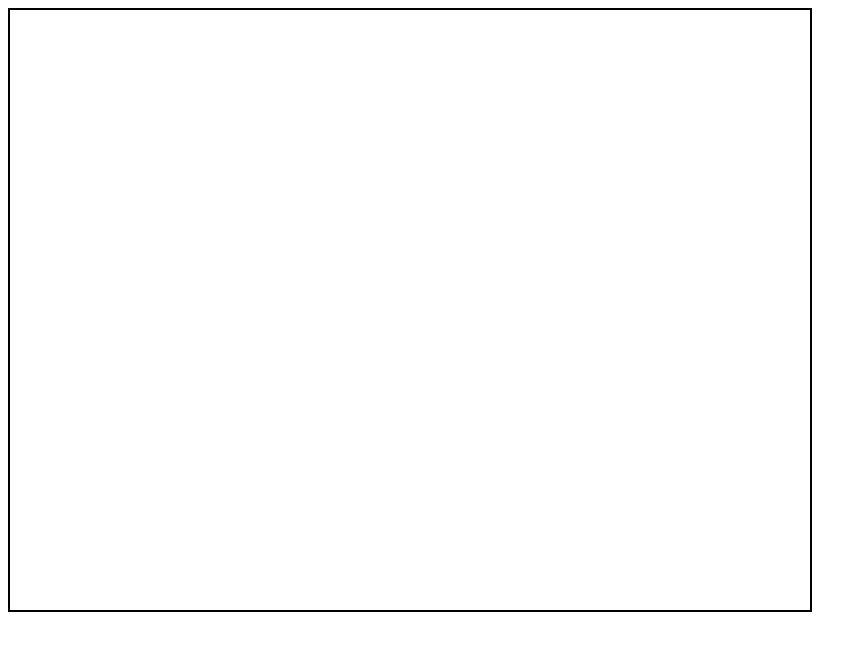
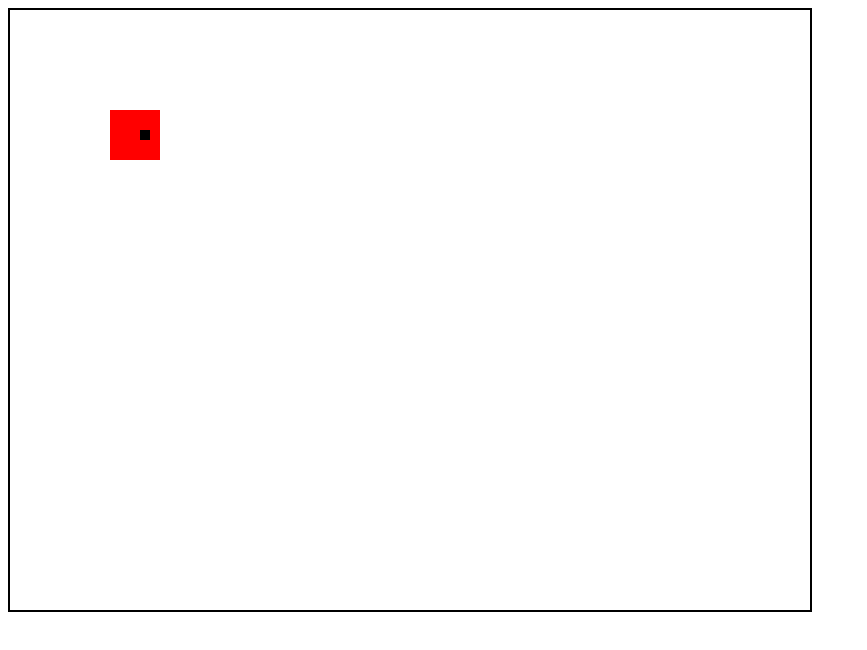
Before and after one commit to Woodside-HS/AA2022_Al_Gore_Ithm, a plain HTML site: page player movement/index.html in a window 1280 px wide. Shown: the whole page, without its empty margins (0-867 px from the left). Drawn offline with Linux system fonts and the light colour scheme.

Commit message:
player movement (no rotation)

```diff
--- a/index.html
+++ b/player movement/index.html
@@ -1,10 +1,13 @@
 <!DOCTYPE html>
 <html>
   <head>
-    <title>The first of many</title>
+    <title>Player Movement</title>
     <meta charset = utf-8>
     <link rel="stylesheet" type="text/css" href="mystyles.css">
     <script src= "../Models/jsvector.js"></script>
+    <script src= "../Models/color.js"></script>
+    <script src= "main.js"></script>
+    <script src= "player.js"></script>
   </head>
 
   <body>
--- /dev/null
+++ b/player movement/main.js
@@ -0,0 +1,51 @@
+window.addEventListener("load", init);
+var canvas, ctx;
+function init(){
+  canvas = document.getElementById("cnv");
+  ctx = canvas.getContext("2d");
+  window.addEventListener("keydown", keyDownHandler);
+  window.addEventListener("keyup", keyUpHandler);
+  loadPlayer();
+  animate();
+}
+
+function animate(){
+  ctx.clearRect(0,0,canvas.width,canvas.height);
+  player.run();
+  window.requestAnimationFrame(animate);
+}
+function loadPlayer(){
+  let x = 100;
+  let y = 100;
+  let color = "red";
+  player = new Player(x, y, color)
+}
+
+function keyDownHandler(event){
+  if(event.code == "KeyW"){
+    player.vel.y = -4;
+  }
+  if(event.code == "KeyS"){
+    player.vel.y = 4;
+  }
+  if(event.code == "KeyA"){
+    player.vel.x = -4;
+  }
+  if(event.code == "KeyD"){
+    player.vel.x = 4;
+  }
+}
+function keyUpHandler(event){
+  if(event.code == "KeyW"){
+    player.vel.y = 0;
+  }
+  if(event.code == "KeyS"){
+    player.vel.y = 0;
+  }
+  if(event.code == "KeyA"){
+    player.vel.x = 0;
+  }
+  if(event.code == "KeyD"){
+    player.vel.x = 0;
+  }
+}
--- /dev/null
+++ b/player movement/player.js
@@ -0,0 +1,24 @@
+class Player{
+  constructor(x, y, color){
+    this.pos = new JSVector(x,y);
+    this.vel = new JSVector(0,0);
+    this.color = color;
+    this.canvas = document.getElementById("cnv");
+    this.ctx = this.canvas.getContext("2d");
+  }
+  run(){
+    this.update();
+    this.draw();
+  }
+  update(){
+    this.pos.add(this.vel)
+  }
+  draw(){
+    ctx.beginPath();
+    ctx.fillStyle = this.color;
+    ctx.fillRect(this.pos.x, this.pos.y, 50, 50);
+    ctx.fillStyle = "black";
+    ctx.fillRect(this.pos.x+30,this.pos.y+20, 10, 10);
+    ctx.stroke();
+  }
+}
```
Also changed, not shown: player movement/mystyles.css (renamed from mystyles.css), 1 other file.
